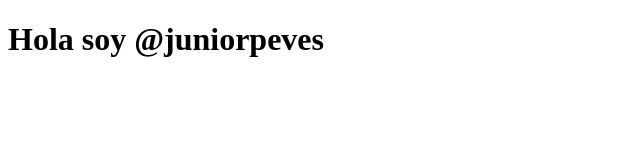
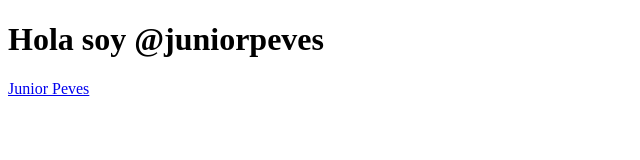
Before and after one commit to juniorpeves/juniorpeves.github.io, a plain HTML site: page index.html in a window 1280 px wide. Shown: the whole page, without its empty margins (0-640 px from the left). Drawn offline with Linux system fonts and the light colour scheme.

Commit message:
Update index.html

```diff
--- a/index.html
+++ b/index.html
@@ -8,5 +8,7 @@
 </head>
 <body>
     <h1>Hola soy @juniorpeves</h1>
+    <div class="badge-base LI-profile-badge" data-locale="en_US" data-size="medium" data-theme="light" data-type="VERTICAL" data-vanity="juniorpeves" data-version="v1"><a class="badge-base__link LI-simple-link" href="https://pe.linkedin.com/in/juniorpeves?trk=profile-badge">Junior Peves</a></div>
+
 </body>
 </html>
```
